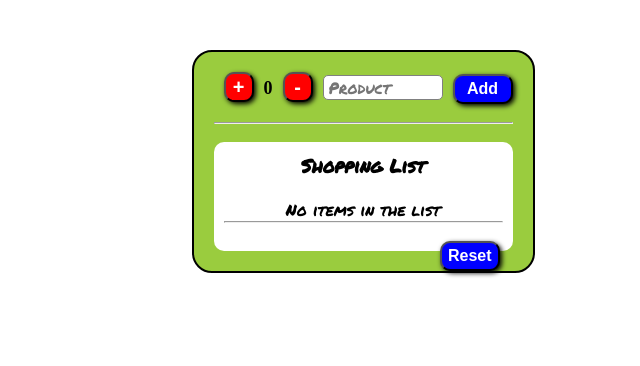
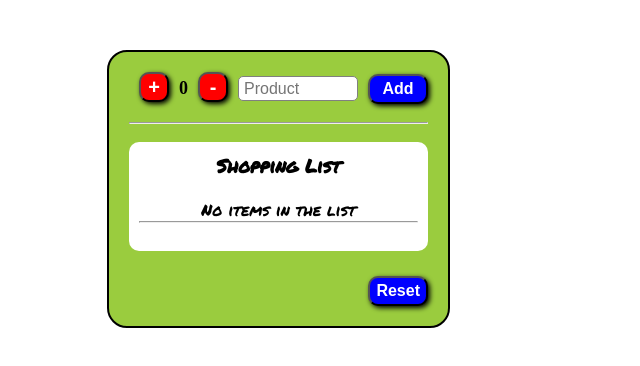
Before and after one commit to Caudillo8/SHOPPING-LIST, a React (Vite) app: page / in a window 1280 px wide. Shown: the top 366 px of the page, without its empty margins (277-917 px from the left). Built offline with nearby package versions, Linux system fonts and the light colour scheme.

Commit message:
edit validations

```diff
--- a/src/Components/MainControl.jsx
+++ b/src/Components/MainControl.jsx
@@ -19,6 +19,11 @@ export const MainControl = () => {
   /*------------------  TO LIST  addList  ---------------------*/
   const [shopList, setShopList] = useState([]);
   const addList = (e) => {
+    if (e) e.preventDefault();
+    if (cantidad === 0) {
+      alert("Cantidad > 0 ");
+      return;
+    }
     e.preventDefault();
     const productName = e.target.elements._productName.value;
     //shopList.push({ productName: productName, cantidad: cantidad });
@@ -56,7 +61,12 @@ export const MainControl = () => {
           onClick={sumar}
           className="button-cantidad"
         />
-        <span name="_cantidad" className="cantidad">
+        <span
+          name="_cantidad"
+          className="cantidad"
+          type="number"
+          readOnly={true}
+        >
           {cantidad}
         </span>
         <input
@@ -88,9 +98,15 @@ export const MainControl = () => {
             <p>No items in the list</p>
           ) : (
             <ol type="1" key={index} className="list-ol">
-              <li value={index + 1} name="itemList" id="itemList">
-                <b>Cant :</b> {item.cantidad}
-                <b> Producto: </b> {item.productName}
+              <li
+                value={index + 1}
+                name="itemList"
+                id="itemList"
+                className="itemList"
+              >
+                <b>{index}</b>
+                <b>{item.cantidad}</b>
+                <b> {item.productName}</b>
                 <input
                   className="check-box"
                   type="checkbox"
@@ -103,13 +119,13 @@ export const MainControl = () => {
         {<p className="showList">{showList()}</p>}
         <hr />
         <br></br>
-        <input
-          type="button"
-          value="Reset"
-          onClick={toReset}
-          className="button-reset"
-        />
       </div>
+      <input
+        type="button"
+        value="Reset"
+        onClick={toReset}
+        className="button-reset"
+      />
     </div>
   );
 };
--- a/src/MyStyles/MainControl.css
+++ b/src/MyStyles/MainControl.css
@@ -6,9 +6,11 @@
   box-sizing: border-box;
 }
 .container_mayor {
+  position: absolute;
   width: fit-content;
-  margin: auto;
-  min-height: fit-content;
+
+  left: 30%;
+  height: max-content;
   background-color: rgb(154, 204, 62);
   padding: 20px;
   border: solid black 2px;
@@ -39,9 +41,7 @@
   height: 30px;
   font-size: 16px;
   font-weight: bold;
-
   /*margin: 10px 5px;*/
-
   color: white;
   background-color: blue;
   border-radius: 10px;
@@ -56,8 +56,18 @@
   border-radius: 5px;
   border: solid gray 1px;
   margin-right: 10px;
+}
+.itemList {
+  position: relative;
+  width: 100%;
+  display: flex;
+  flex-direction: row;
+  gap: 20px;
+  justify-content: space-around;
+  font-size: 20px;
   font-family: "Permanent Marker", cursive;
 }
+
 .container_list,
 .list-ol {
   background-color: white;
@@ -71,9 +81,10 @@
   position: relative;
   font-family: "Permanent Marker", cursive;
 }
-.container_list .button-reset {
-  position: absolute;
-  left: 56%;
+.button-reset {
+  position: relative;
+  left: 80%;
+  margin-top: 25px;
 }
 .cantidad {
   font-size: 18px;
```
